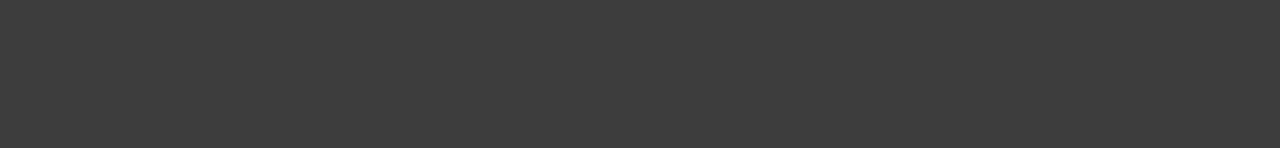
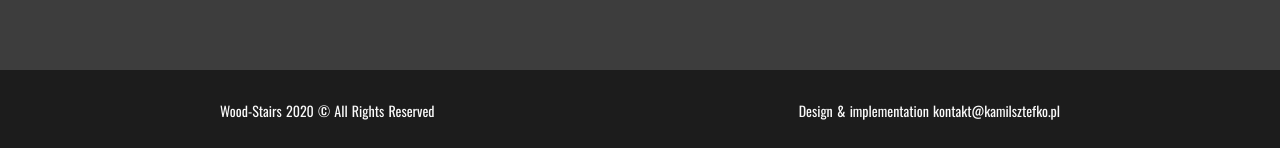
Before and after one commit to SztefkoKamil/wood-stairs, a Nuxt app: page / in a window 1280 px wide. Shown: the part 8217-8365 px from the top of the page. Before the commit the page ends 8217 px from the top, so only its background shows below. Built offline with nearby package versions, Linux system fonts and the light colour scheme; a web font is replaced by a local one.

Commit message:
Add Footer Content
Added template.
Added styles.

```diff
--- a/components/Footer.vue
+++ b/components/Footer.vue
@@ -1,3 +1,47 @@
 <template>
-  <div></div>
+  <footer class="footer">
+    <div class="inner-footer">
+      <span>Wood-Stairs 2020 &copy; All Rights Reserved</span>
+      <span>Design & implementation kontakt@kamilsztefko.pl</span>
+    </div>
+  </footer>
 </template>
+
+<style lang="scss">
+.footer {
+  margin: 70px 0 0;
+  font-size: 14px;
+  background: var(--menu-bg);
+  padding: 30px 0;
+
+  .inner-footer {
+    max-width: 840px;
+    margin: 0 auto;
+    display: flex;
+    flex-flow: column;
+    align-items: center;
+    padding: 0 30px;
+
+    span:first-child {
+      margin: 0 0 10px;
+    }
+  }
+
+  @media screen and (min-width: 700px) {
+    .inner-footer {
+      flex-flow: row;
+      justify-content: space-between;
+
+      span:first-child {
+        margin: 0;
+      }
+    }
+  }
+
+  @media screen and (min-width: 900px) {
+    .inner-footer {
+      padding: 0;
+    }
+  }
+}
+</style>
```
